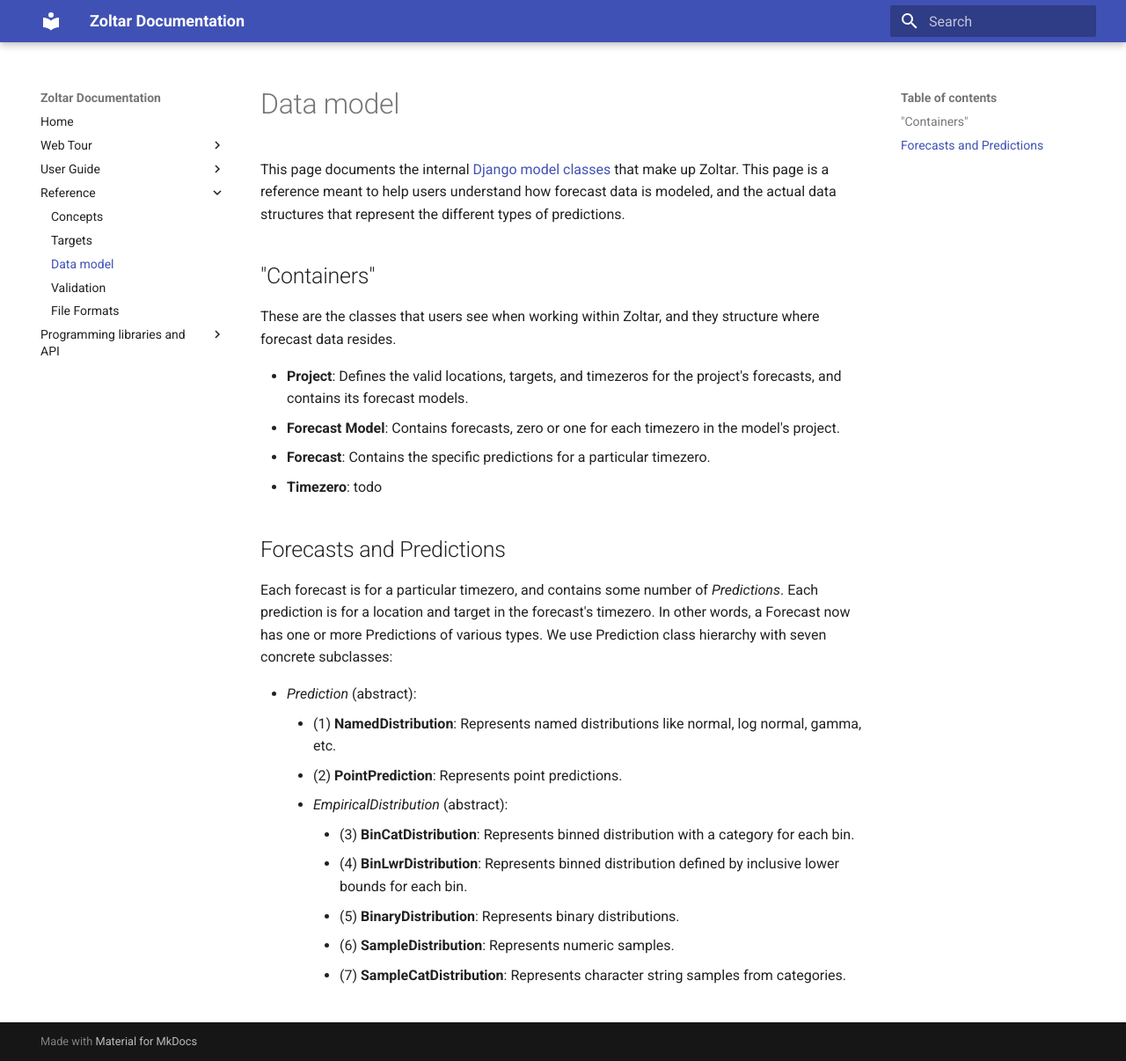
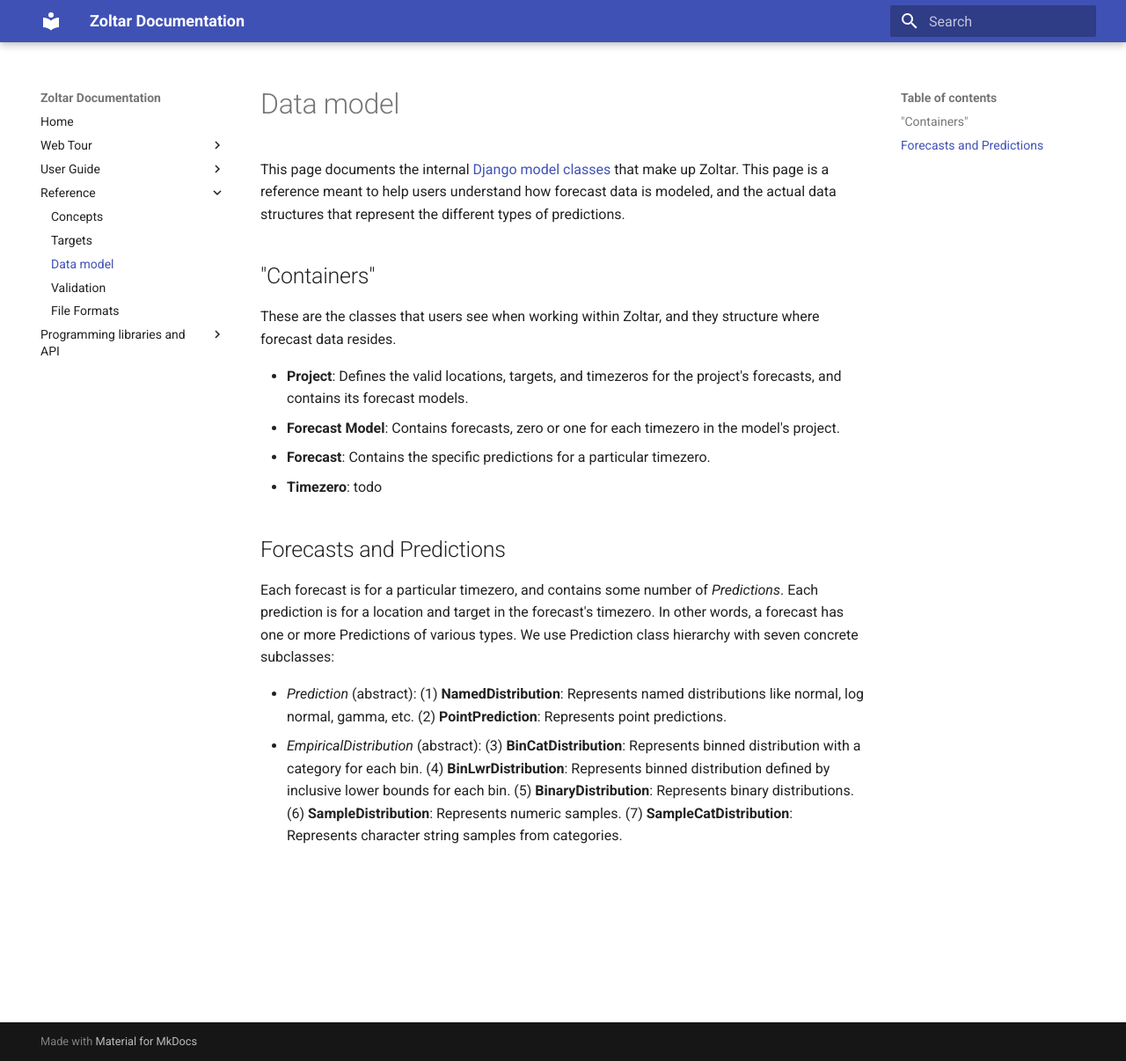
Before and after one commit to reichlab/docs.zoltardata, an MkDocs documentation site: the page built from docs/DataModel.md, in a window 1280 px wide and 1206 px high. Shown: the whole window at 88% size. Built offline with MkDocs 1.6.1 and Material for MkDocs 9.7.7, drawn with Linux system fonts in a browser that asks for light colours.

```diff
--- a/docs/DataModel.md
+++ b/docs/DataModel.md
@@ -19,15 +19,15 @@ These are the classes that users see when working within Zoltar, and they struct
 ## Forecasts and Predictions
 
 Each forecast is for a particular timezero, and contains some number of _Predictions_. Each prediction is for a location
-and target in the forecast's timezero. In other words, a Forecast now has one or more Predictions of various types. We
+and target in the forecast's timezero. In other words, a forecast has one or more Predictions of various types. We
 use Prediction class hierarchy with seven concrete subclasses:
 
 - _Prediction_ (abstract):
-    - (1) **NamedDistribution**: Represents named distributions like normal, log normal, gamma, etc.
-    - (2) **PointPrediction**: Represents point predictions.
-    - _EmpiricalDistribution_ (abstract):
-        - (3)  **BinCatDistribution**: Represents binned distribution with a category for each bin.
-        - (4)  **BinLwrDistribution**: Represents binned distribution defined by inclusive lower bounds for each bin.
-        - (5)   **BinaryDistribution**: Represents binary distributions.
-        - (6)   **SampleDistribution**: Represents numeric samples.
-        - (7)   **SampleCatDistribution**: Represents character string samples from categories.
+    (1) **NamedDistribution**: Represents named distributions like normal, log normal, gamma, etc.
+    (2) **PointPrediction**: Represents point predictions.
+- _EmpiricalDistribution_ (abstract):
+    (3)  **BinCatDistribution**: Represents binned distribution with a category for each bin.
+    (4)  **BinLwrDistribution**: Represents binned distribution defined by inclusive lower bounds for each bin.
+    (5)   **BinaryDistribution**: Represents binary distributions.
+    (6)   **SampleDistribution**: Represents numeric samples.
+    (7)   **SampleCatDistribution**: Represents character string samples from categories.
```
Also changed, not shown: docs/Targets.md (+7 -7 lines), docs/index.md (+3 -5 lines).
